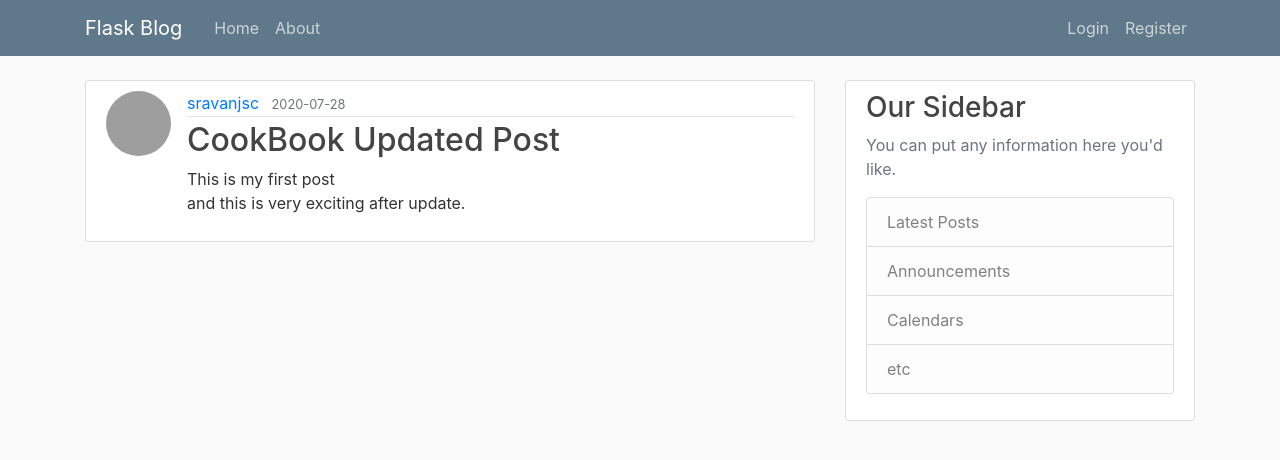
After one commit to sravanjsc/ffgt, a Flask app: page /post/1 in a window 1280 px wide. The commit adds this page. Shown: the top 460 px of the page. Run offline with Flask 2, Linux system fonts and the light colour scheme; data comes from the database, SQL or seed files in the repository; both versions use the stored data as it was after the commit; some libraries are stand-ins or nearby versions; grey boxes are pictures that could not be loaded.

Commit message:
CRUD for post has completed.

```diff
--- a/ffgt/routes.py
+++ b/ffgt/routes.py
@@ -1,30 +1,16 @@
 import secrets, os
 from PIL import Image
-from flask import render_template, url_for, flash, redirect, request
+from flask import render_template, url_for, flash, redirect, request, abort
 from ffgt import app, db, bcrypt
-from ffgt.forms import RegistrationForm, LoginForm, UpdateAccountForm
+from ffgt.forms import RegistrationForm, LoginForm, UpdateAccountForm, PostForm
 from ffgt.models import User, Post
 from flask_login import login_user, current_user, logout_user, login_required
-
-posts = [
-    {
-        'author': "Sravan",
-        'title': 'Watch Blog',
-        'content': 'First Post content',
-        'date': 'April 20, 2020'
-    },
-    {
-        'author': "Jayalakshmi",
-        'title': 'Cooking Blog',
-        'content': 'First Post about cooking',
-        'date': 'July 20, 2020'
-    }
-]
 
 
 @app.route('/')
 @app.route('/home')
 def home():
+    posts = Post.query.all()
     return render_template('home.html', posts=posts)
 
 
@@ -63,10 +49,12 @@ def login():
             flash('Login unsuccessful. Please check email and password', 'danger')
     return render_template('login.html', title='Login', form=form)
 
+
 @app.route('/logout')
 def logout():
     logout_user()
     return redirect(url_for('home'))
+
 
 def save_picture(form_picture):
     random_hex = secrets.token_hex(8)
@@ -74,11 +62,12 @@ def save_picture(form_picture):
     picture_fn = random_hex + f_ext
     picture_path = os.path.join(app.root_path, 'static/dp', picture_fn)
 
-    output_size = (125,125)
+    output_size = (125, 125)
     i = Image.open(form_picture)
     i.thumbnail(output_size)
     i.save(picture_path)
     return picture_fn
+
 
 @app.route('/account', methods=['GET', 'POST'])
 @login_required
@@ -96,5 +85,54 @@ def account():
     elif request.method == 'GET':
         form.username.data = current_user.username
         form.email.data = current_user.email
-    image_file = url_for('static', filename='dp/'+ current_user.image_file)
+    image_file = url_for('static', filename='dp/' + current_user.image_file)
     return render_template('account.html', title='Account', image_file=image_file, form=form)
+
+
+@app.route('/post/new', methods=['GET', 'POST'])
+@login_required
+def new_post():
+    form = PostForm()
+    if form.validate_on_submit():
+        post = Post(title=form.title.data, content=form.content.data, author=current_user)
+        db.session.add(post)
+        db.session.commit()
+        flash('Post has been published!', 'success')
+        return redirect(url_for('home'))
+    return render_template('create_post.html', title='New Post', form=form, legend='New Post')
+
+
+@app.route('/post/<int:post_id>')
+def post(post_id):
+    post = Post.query.get_or_404(post_id)
+    return render_template('post.html', title=post.title, post=post)
+
+
+@app.route('/post/<int:post_id>/update', methods=['GET', 'POST'])
+@login_required
+def update_post(post_id):
+    post = Post.query.get_or_404(post_id)
+    if post.author != current_user:
+        abort(403)
+    form = PostForm()
+    if form.validate_on_submit():
+        post.title = form.title.data
+        post.content = form.content.data
+        db.session.commit()
+        flash('Post has been updated!', 'success')
+        return redirect(url_for('post', post_id=post.id))
+    elif request.method == 'GET':
+        form.title.data = post.title
+        form.content.data = post.content
+    return render_template('create_post.html', title='Update Post', form=form, legend='Update Post')
+
+@app.route('/post/<int:post_id>/delete', methods=['POST'])
+@login_required
+def delete_post(post_id):
+    post = Post.query.get_or_404(post_id)
+    if post.author != current_user:
+        abort(403)
+    db.session.delete(post)
+    db.session.commit()
+    flash('Post has been deleted!', 'success')
+    return redirect(url_for('home'))
--- a/ffgt/templates/layout.html
+++ b/ffgt/templates/layout.html
@@ -31,6 +31,7 @@
             <!-- Navbar Right Side -->
             <div class="navbar-nav">
                 {% if current_user.is_authenticated %}
+                <a class="nav-item nav-link" href="{{ url_for('new_post') }}">New Post</a>
                 <a class="nav-item nav-link" href="{{ url_for('account') }}">Account</a>
                     <a class="nav-item nav-link" href="{{ url_for('logout') }}">Logout</a>
                 {% else %}
--- /dev/null
+++ b/ffgt/templates/post.html
@@ -0,0 +1,41 @@
+{% extends 'layout.html' %}
+
+    {% block content %}
+        <article class="media content-section">
+            <img src="{{ url_for('static', filename='dp/') + post.author.image_file}}" alt="" class="rounded-circle article-img">
+          <div class="media-body">
+            <div class="article-metadata">
+              <a class="mr-2" href="#">{{ post.author.username }}</a>
+              <small class="text-muted">{{ post.date.strftime('%Y-%m-%d') }}</small>
+                {% if post.author == current_user %}
+                    <div>
+                        <a href="{{ url_for('update_post', post_id=post.id) }}" class="btn btn-secondary btn-sm mt-1 mb-1">Update</a>
+                        <button class="btn btn-danger btn-sm m-1" data-toggle="modal" data-target="#deleteModal">Delete</button>
+                    </div>
+                {% endif %}
+            </div>
+            <h2 class="article-title">{{ post.title }}</h2>
+            <p class="article-content">{{ post.content }}</p>
+          </div>
+        </article>
+
+            <!-- Modal -->
+        <div class="modal fade" id="deleteModal" tabindex="-1" role="dialog" aria-labelledby="deleteModalLabel" aria-hidden="true">
+          <div class="modal-dialog">
+            <div class="modal-content">
+              <div class="modal-header">
+                <h5 class="modal-title" id="deleteModalLabel">Delete Post?</h5>
+                <button type="button" class="close" data-dismiss="modal" aria-label="Close">
+                  <span aria-hidden="true">&times;</span>
+                </button>
+              </div>
+              <div class="modal-footer">
+                <button type="button" class="btn btn-secondary" data-dismiss="modal">Close</button>
+                  <form action="{{ url_for('delete_post', post_id=post.id) }}" method="POST">
+                      <input type="submit" class="btn btn-danger" value="Delete">
+                  </form>
+              </div>
+            </div>
+          </div>
+        </div>
+    {% endblock content %}
```
Also changed, not shown: ffgt/forms.py (+6 -1 lines), ffgt/templates/create_post.html (added, +52 -0 lines), ffgt/templates/home.html (+5 -3 lines), ffgt/site.db.
